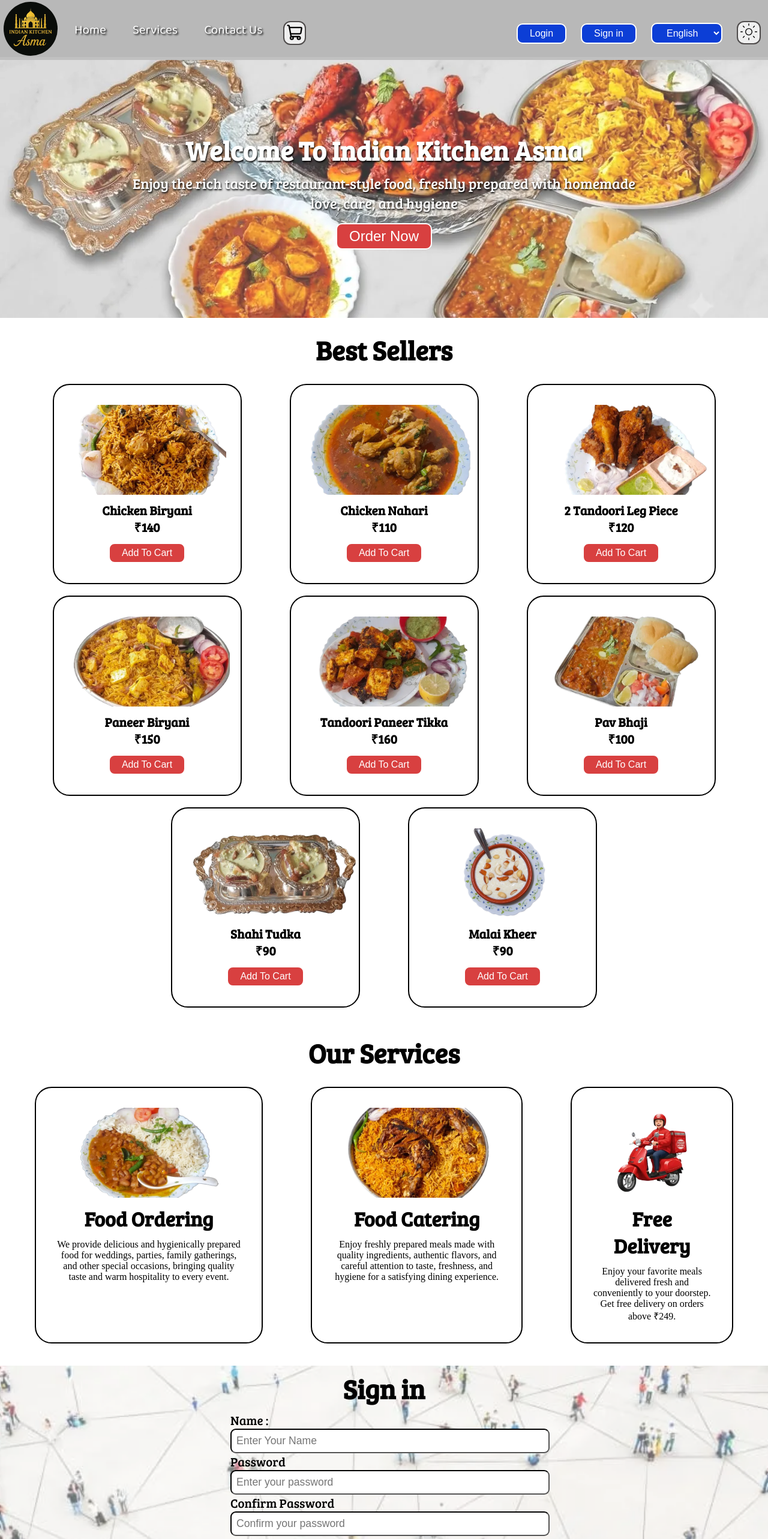
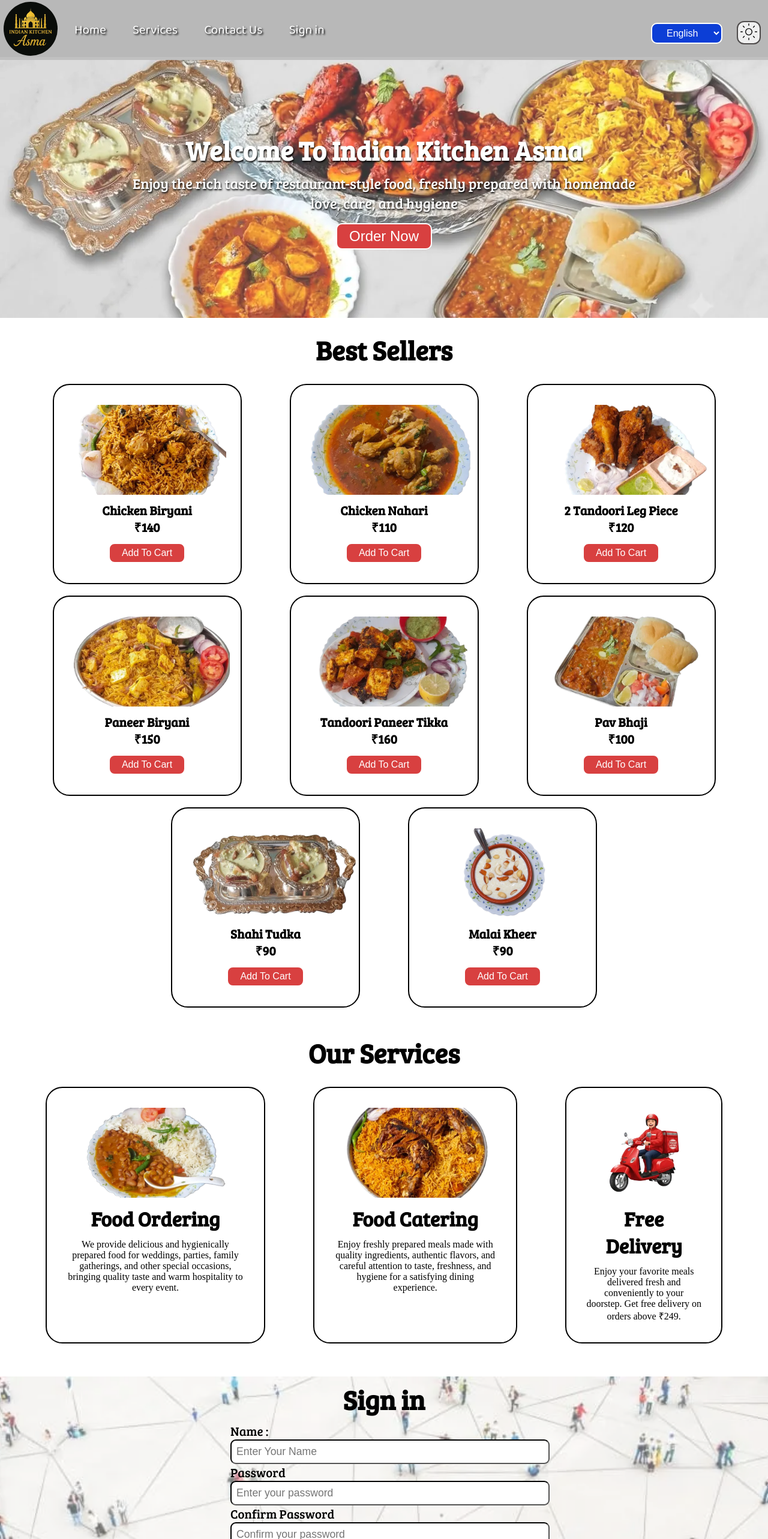
Before and after one commit to Qasimkhan19826/Indian-Kitchen-Asma, a React (Vite) app: page / in a window 1280 px wide. Shown: the top 2566 px of the page at 60% size. Built offline with nearby package versions, Linux system fonts and the light colour scheme.

Commit message:
15 Removing inactive buttons & using scroll-behavior

```diff
--- a/src/Components/1navbar.jsx
+++ b/src/Components/1navbar.jsx
@@ -32,9 +32,9 @@ useEffect(() => {
           <div className="mobile-actions" >
 
               {/* Cart button for phone */}
-              <button className="btn6">
+              {/* <button className="btn6">
                   <ShoppingCart size={28} strokeWidth={2} />
-              </button>
+              </button> */}
 
               {/* Dark / Light button for phone */}
               <button className="btn3 mobile-mode" onClick={props.toggleMode}>
@@ -48,19 +48,20 @@ useEffect(() => {
         </div>
 
         <ul className='desktop-menu'>
-            <li className="item"><a href="#">{props.text[props.language].home}</a></li>
-            <li className="item"><a href="#">{props.text[props.language].services}</a></li>
-            <li className="item"><a href="#">{props.text[props.language].contact}</a></li>
-           <li>
+            <li className="item"><a href="#home">{props.text[props.language].home}</a></li>
+            <li className="item"><a href="#services">{props.text[props.language].services}</a></li>
+            <li className="item"><a href="#contact">{props.text[props.language].contact}</a></li>
+            <li className="item"><a href="#signin">{props.text[props.language].signin}</a></li>
+           {/* <li>
             <button className="btn6" >
             <ShoppingCart size={28} strokeWidth={2} />
               </button>
-            </li>
+            </li>  */}
 
         </ul>
         <div id="left" className='desktop-menu'>
-        <button className="btn4">{props.text[props.language].login}</button>
-        <button className="btn4">{props.text[props.language].signin}</button>
+        {/* <button className="btn4">{props.text[props.language].login}</button>
+        <button className="btn4">{props.text[props.language].signin}</button>  */}
           <select className='btn4'
           value={props.language}
           onChange={(e)=>props.setLanguage(e.target.value)}>
@@ -97,19 +98,22 @@ useEffect(() => {
           </button>
 
           {/* Copying Desktop Content only taking anchor tags of ul>li rest of the things are almost same  */}
-          <a href="#" style={{color:props.mode === 'light'?'black':'white'}} >
+          <a href="#home" style={{color:props.mode === 'light'?'black':'white'}} >
           {props.text[props.language].home}</a>
 
-          <a href="#"  style={{color:props.mode === 'light'?'black':'white'}}>
+          <a href="#services"  style={{color:props.mode === 'light'?'black':'white'}}>
           {props.text[props.language].services}</a>
 
-          <a href="#"  style={{color:props.mode === 'light'?'black':'white'}}>
+          <a href="#contact"  style={{color:props.mode === 'light'?'black':'white'}}>
           {props.text[props.language].contact}</a>
 
-          <button className="btn4">
-          {props.text[props.language].login}</button>
-          <button className="btn4">
-          {props.text[props.language].signin}</button>
+          <a href="#contact"  style={{color:props.mode === 'light'?'black':'white'}}>
+          {props.text[props.language].signin}</a>
+
+          {/* <button className="btn4">
+          {props.text[props.language].login}</button>  */}
+          {/* <button className="btn4">
+          {props.text[props.language].signin}</button>  */}
 
 
 
--- a/src/Components/4service.jsx
+++ b/src/Components/4service.jsx
@@ -6,7 +6,7 @@ import DeliveryBoy from '../assets/DeliveryGuy.webp';
 function Service(props) {
 
   return(
-  <div>
+  <div id="services">
    <section id="services-container" style={{color:props.mode === 'dark'?'white':'black'}} >
         <h1 className="h-primary center">{props.text[props.language].ourservices}</h1>
         <div id="services">
--- a/src/Components/6contact.jsx
+++ b/src/Components/6contact.jsx
@@ -5,7 +5,7 @@ import { FaWhatsapp, FaYoutube, FaEnvelope } from "react-icons/fa";
 function Contact(props) {
 
   return(
-  <div >
+  <div id="contact">
 <section id="client-section">
         <h1 className="h-primary center" style={{color:props.mode==='dark'?'white':'black'}}>{props.text[props.language].contact}</h1>
         <div id="clients">
--- a/src/style.css
+++ b/src/style.css
@@ -5,8 +5,9 @@
 }
 /* To enable smooth scorling we have to use this
  Than we have to make change in the anchor tag*/
-
-
+html{
+    scroll-behavior: smooth;
+}
 
 @font-face {
     font-family: "Bree Serif";
```
